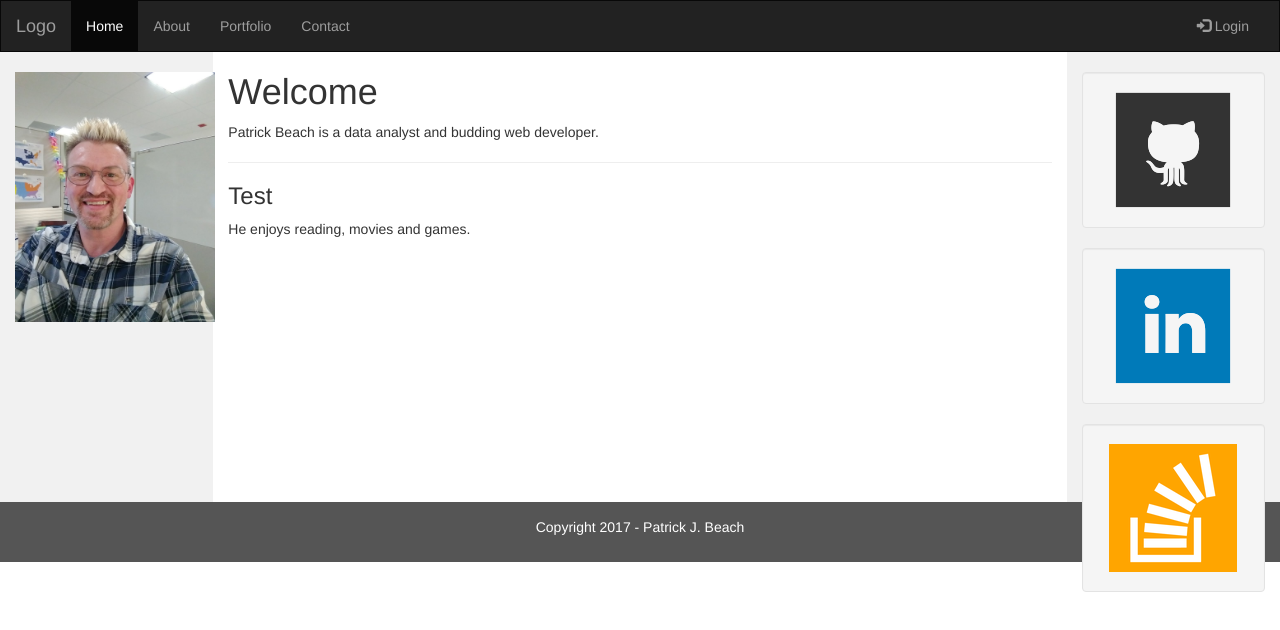
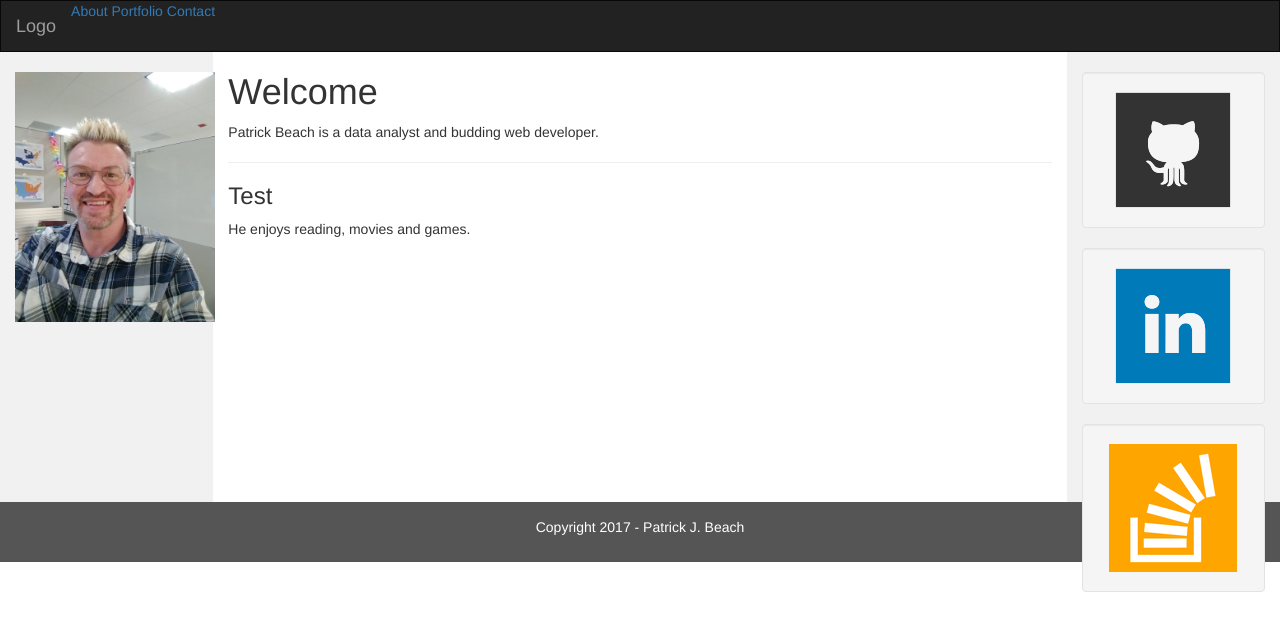
Before and after one commit to shadowthorn69/Bootstrap-Portfolio, a plain HTML site: page index.html in a window 1280 px wide. Drawn offline with nearby package versions, Linux system fonts and the light colour scheme.

Commit message:
Update index.html

```diff
--- a/index.html
+++ b/index.html
@@ -53,17 +53,11 @@
       </button>
       <a class="navbar-brand" href="#">Logo</a>
     </div>
-    <div class="collapse navbar-collapse" id="myNavbar">
-      <ul class="nav navbar-nav">
-        <li class="active"><a href="#">Home</a></li>
-        <li><a href="about.html">About</a></li>
-        <li><a href="portfolio.html">Portfolio</a></li>
-        <li><a href="contact.html">Contact</a></li>
-      </ul>
-      <ul class="nav navbar-nav navbar-right">
-        <li><a href="#"><span class="glyphicon glyphicon-log-in"></span> Login</a></li>
-      </ul>
-    </div>
+      <div class="collapse navbar-collapse" id="myNavbar">
+        <a href="about.html">About</a>
+        <a href="portfolio.html">Portfolio</a>
+        <a href="contact.html">Contact</a>
+      </div>
   </div>
 </nav>
 
```
